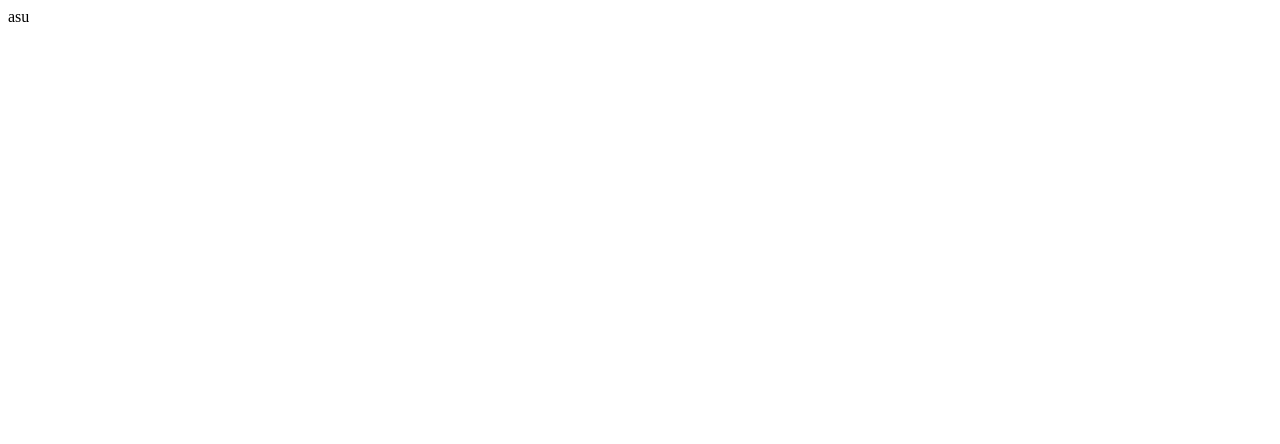
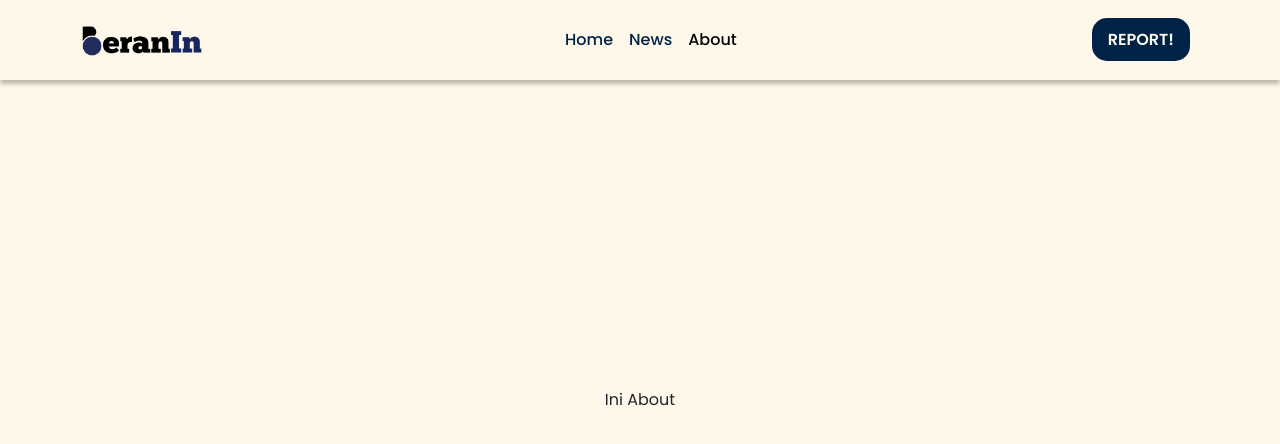
Before and after one commit to ulumfr/beranin, a React (Create React App) app in the folder client/: page /about in a window 1280 px wide. Shown: the top 444 px of the page. Built offline with nearby package versions, Linux system fonts and the light colour scheme.

Commit message:
add: navbar

```diff
--- a/client/package.json
+++ b/client/package.json
@@ -6,8 +6,11 @@
     "@testing-library/jest-dom": "^5.17.0",
     "@testing-library/react": "^13.4.0",
     "@testing-library/user-event": "^13.5.0",
+    "bootstrap": "^5.3.3",
     "react": "^18.2.0",
+    "react-bootstrap": "^2.10.2",
     "react-dom": "^18.2.0",
+    "react-router-dom": "^6.22.3",
     "react-scripts": "5.0.1",
     "web-vitals": "^2.1.4"
   },
--- a/client/public/index.html
+++ b/client/public/index.html
@@ -3,6 +3,7 @@
   <head>
     <meta charset="utf-8" />
     <link rel="icon" href="%PUBLIC_URL%/favicon.ico" />
+    <link href='https://unpkg.com/boxicons@2.1.4/css/boxicons.min.css' rel='stylesheet'>
     <meta name="viewport" content="width=device-width, initial-scale=1" />
     <meta name="theme-color" content="#000000" />
     <meta name="description" content="Web site created using create-react-app" />
--- a/client/src/App.js
+++ b/client/src/App.js
@@ -1,9 +1,53 @@
-function App() {
+import React from "react";
+import { Route, Routes, Navigate, useLocation } from "react-router-dom";
+import NavBar from "./components/navbar";
+import NotFoundPage from "./pages/notfound";
+import HomePage from "./pages/home/home";
+import NewsPage from "./pages/news/news";
+import AboutPage from "./pages/about/about";
+
+const DefaultLayout = ({ children }) => (
+  <div>
+    <NavBar />
+    {children}
+  </div>
+);
+
+const App = () => {
+  const location = useLocation();
+
   return (
-    <div>
-      asu
-    </div>
+    <>
+      <Routes location={location} key={location.pathname}>
+        <Route path="*" element={<Navigate to="/404" replace />} />
+        <Route path="/404" element={<NotFoundPage />} />
+        <Route
+          path="/"
+          element={
+            <DefaultLayout>
+              <HomePage />
+            </DefaultLayout>
+          }
+        />
+        <Route
+          path="/news"
+          element={
+            <DefaultLayout>
+              <NewsPage />
+            </DefaultLayout>
+          }
+        />
+        <Route
+          path="/about"
+          element={
+            <DefaultLayout>
+              <AboutPage />
+            </DefaultLayout>
+          }
+        />
+      </Routes>
+    </>
   );
-}
+};
 
 export default App;
--- /dev/null
+++ b/client/src/assets/css/style.css
@@ -0,0 +1,64 @@
+@import url("https://fonts.googleapis.com/css2?family=Poppins:wght@400;500;600&display=swap");
+
+:root {
+  /* ===== Colors ===== */
+  --primary-color: #002247;
+  --secondary-color: #fdf8e9;
+  --secondary2-color: #fefcf5;
+  --tertiary-color: #e9b207;
+  --text-color: #1c1a1a;
+
+  /* ========== Font and typography ========== */
+  --body-font: "Poppins", sans-serif;
+  --h1-font-size: 39px;
+  --h2-font-size: 31px;
+  --h3-font-size: 25px;
+  --h4-font-size: 20px;
+  --h5-font-size: 16px;
+  --h6-font-size: 13px;
+  --h7-font-size: 10px;
+
+  /*========== Font weight ==========*/
+  --font-small: 380;
+  --font-medium: 500;
+  --font-semibold: 600;
+  --font-bold: 700;
+  --font-extrabold: 900;
+}
+
+* {
+  margin: 0;
+  padding: 0;
+  font-family: var(--body-font);
+  box-sizing: border-box;
+}
+
+html {
+  scroll-behavior: smooth;
+}
+
+body {
+  background-color: var(--secondary-color);
+}
+
+h1,
+h2,
+h3,
+h4 {
+  color: var(--primary-color);
+  font-weight: var(--font-semibold);
+}
+
+/*========== Navbar ==========*/
+.custom-link {
+  color: var(--primary-color);
+}
+
+.custom-button-report {
+  background-color: var(--primary-color);
+  color: var(--secondary-color);
+  padding: 10px 16px;
+  border-radius: 15px;
+  font-size: var(--h5-font-size);
+  font-weight: var(--font-semibold);
+}
--- /dev/null
+++ b/client/src/components/navbar.jsx
@@ -0,0 +1,76 @@
+import React from "react";
+import {
+  Navbar as Navbar,
+  Container,
+  Image,
+  Nav,
+  Button,
+} from "react-bootstrap";
+import { NavLink } from "react-router-dom";
+import logo from "../assets/img/logo.png";
+
+const NavBar = () => {
+  return (
+    <Navbar
+      expand="lg"
+      fixed="top"
+      style={{
+        height: "80px",
+        boxShadow: "0px 4px 4px 0px rgba(0, 0, 0, 0.25)",
+      }}
+    >
+      <Container>
+        <Navbar.Brand href="/">
+          <Image
+            src={logo}
+            alt="logo-beranin"
+            draggable="false"
+            width={"120px"}
+          />
+        </Navbar.Brand>
+        <Navbar.Toggle
+          type="button"
+          aria-controls="navbarSupportedContent"
+          aria-expanded="false"
+          aria-label="Toggle navigation"
+        />
+        <Navbar.Collapse id="navbarSupportedContent">
+          <Nav className="mx-auto">
+            <Nav.Item>
+              <Nav.Link as={NavLink} to="/" className="fw-medium custom-link">
+                Home
+              </Nav.Link>
+            </Nav.Item>
+
+            <Nav.Item>
+              <Nav.Link
+                as={NavLink}
+                to="/news"
+                className="fw-medium custom-link"
+              >
+                News
+              </Nav.Link>
+            </Nav.Item>
+
+            <Nav.Item>
+              <Nav.Link
+                as={NavLink}
+                to="/about"
+                className="fw-medium custom-link"
+              >
+                About
+              </Nav.Link>
+            </Nav.Item>
+          </Nav>
+          <Nav className="gap-2">
+            <Nav.Link as={NavLink} to="/login">
+              <span className="custom-button-report">REPORT!</span>
+            </Nav.Link>
+          </Nav>
+        </Navbar.Collapse>
+      </Container>
+    </Navbar>
+  );
+};
+
+export default NavBar;
--- a/client/src/index.js
+++ b/client/src/index.js
@@ -1,10 +1,15 @@
-import React from 'react';
-import ReactDOM from 'react-dom/client';
-import App from './App';
+import React from "react";
+import { BrowserRouter as Router } from "react-router-dom";
+import ReactDOM from "react-dom/client";
+import "bootstrap/dist/css/bootstrap.min.css";
+import "./assets/css/style.css";
+import App from "./App";
 
-const root = ReactDOM.createRoot(document.getElementById('root'));
+const root = ReactDOM.createRoot(document.getElementById("root"));
 root.render(
   <React.StrictMode>
-    <App />
+    <Router>
+      <App />
+    </Router>
   </React.StrictMode>
 );
--- /dev/null
+++ b/client/src/pages/about/about.jsx
@@ -0,0 +1,14 @@
+import React, { useEffect } from "react";
+
+const AboutPage = () => {
+  useEffect(() => {
+    document.title = "BeranIn | About";
+  });
+  return (
+    <div className="d-flex justify-content-center align-items-center vh-100">
+      Ini About
+    </div>
+  );
+};
+
+export default AboutPage;
--- /dev/null
+++ b/client/src/pages/home/home.jsx
@@ -0,0 +1,15 @@
+import React, { useEffect } from "react";
+
+const HomePage = () => {
+  useEffect(() => {
+    document.title = "BeranIn | Home";
+  });
+
+  return (
+    <div className="d-flex justify-content-center align-items-center vh-100">
+      Ini Home
+    </div>
+  );
+};
+
+export default HomePage;
--- /dev/null
+++ b/client/src/pages/news/news.jsx
@@ -0,0 +1,15 @@
+import React, { useEffect } from "react";
+
+const NewsPage = () => {
+  useEffect(() => {
+    document.title = "BeranIn | News";
+  });
+
+  return (
+    <div className="d-flex justify-content-center align-items-center vh-100">
+      Ini News
+    </div>
+  );
+};
+
+export default NewsPage;
--- /dev/null
+++ b/client/src/pages/notfound.jsx
@@ -0,0 +1,13 @@
+import React from "react";
+
+const NotFoundPage = () => {
+    return (
+        <div className="d-flex flex-column align-items-center justify-content-center vh-100">
+            <h1 className="mb-1">404</h1>
+            <h2 className="mb-4">Page Not Found</h2>
+            <p className="text-center">Maaf, halaman yang Anda cari tidak dapat ditemukan.</p>
+        </div>
+    );
+};
+
+export default NotFoundPage;
```
